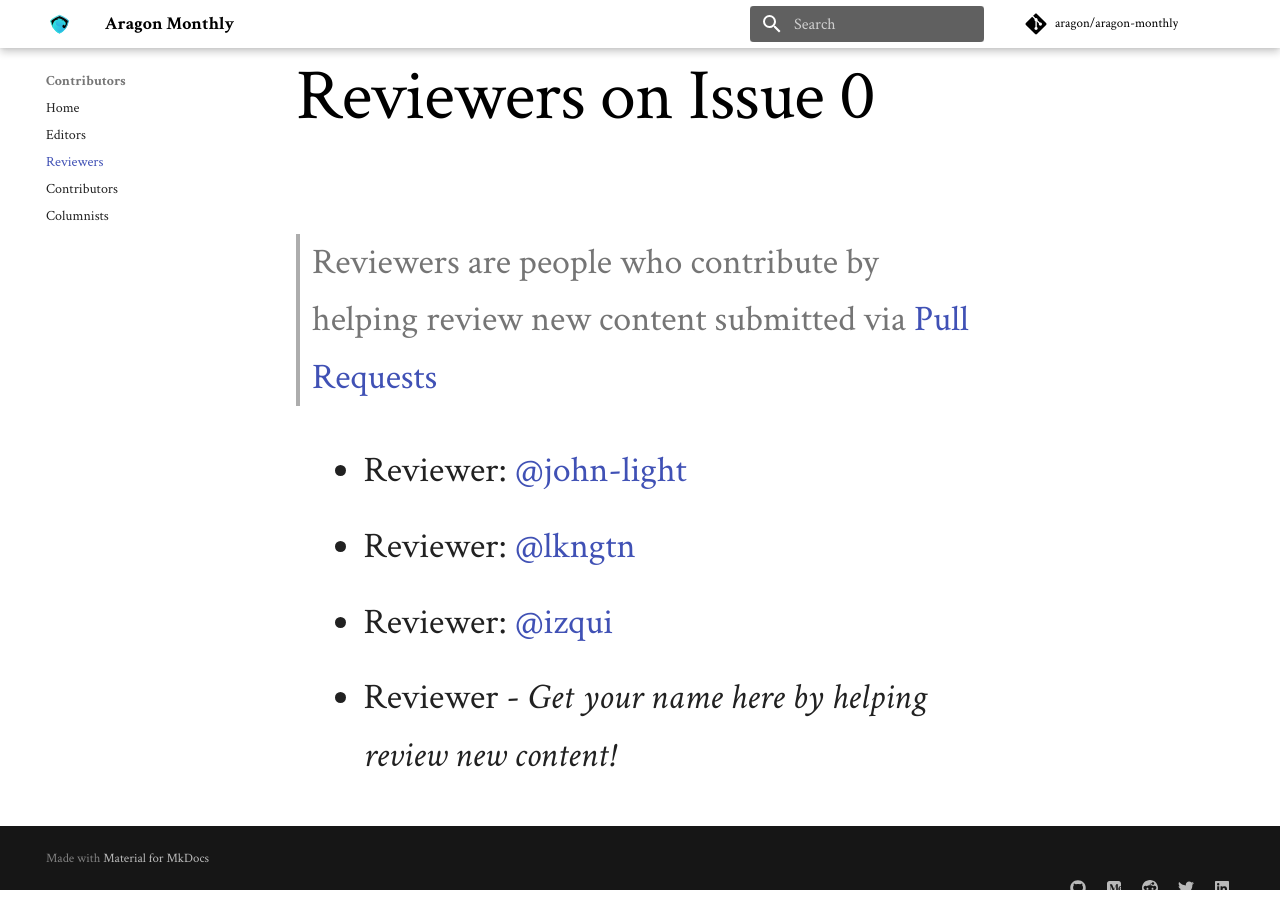
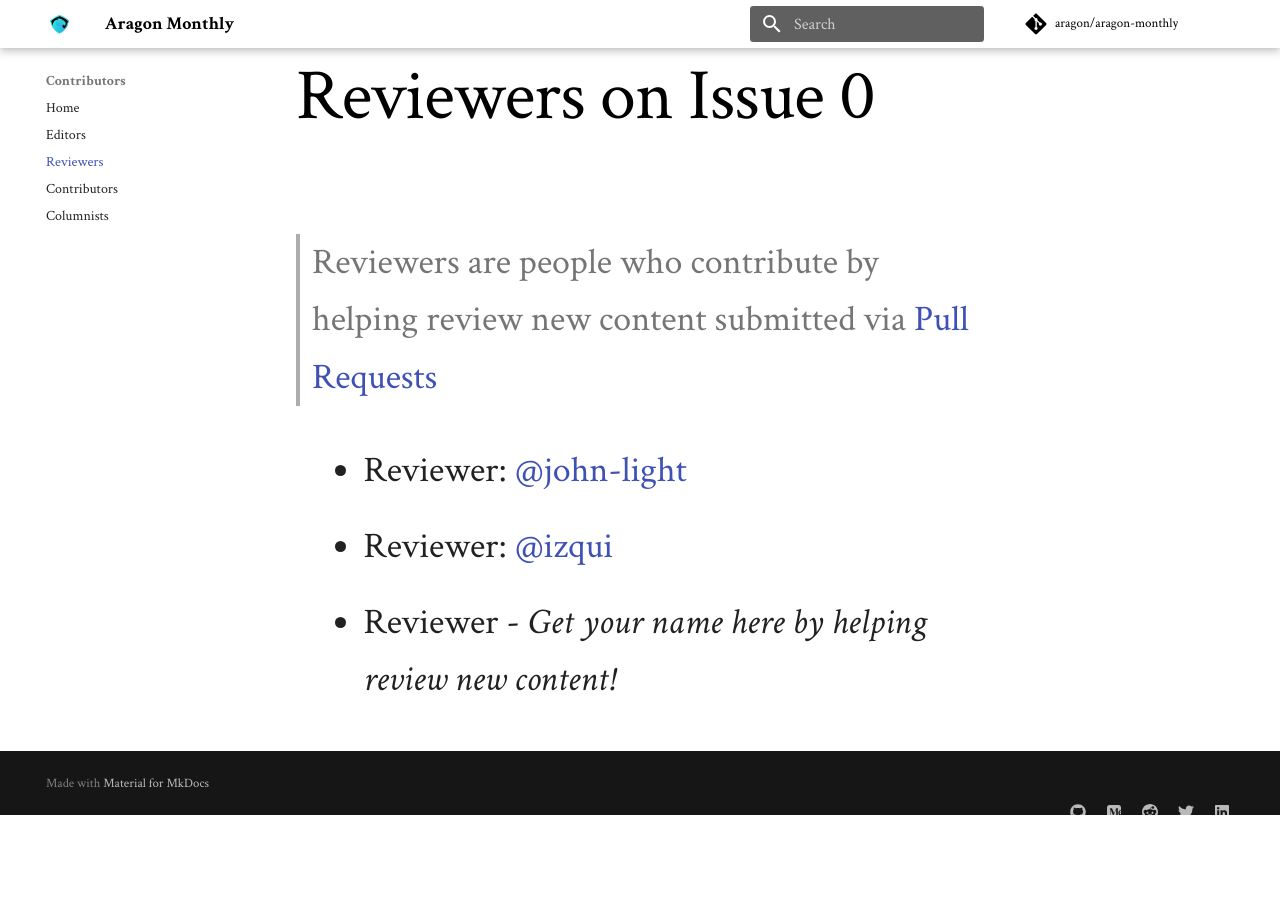
Before and after one commit to aragon/aragon-monthly, an MkDocs documentation site: the page built from docs/contributors/reviewers.md, in a window 1280 px wide and 900 px high, scrolled down 88 px. Built offline with MkDocs 1.6.1 and Material for MkDocs 9.7.7, drawn with Linux system fonts in a browser that asks for light colours; comment, search, counter and statistics services are not loaded; old or Windows-style settings are respelled for this version of MkDocs; after the commit the page ends 912 px from its top, so only the background shows below that.

Commit message:
remove lkngtn from reviewers

```diff
--- a/docs/contributors/reviewers.md
+++ b/docs/contributors/reviewers.md
@@ -2,7 +2,6 @@
 > Reviewers are people who contribute by helping review new content submitted via [Pull Requests](https://github.com/aragon/aragon-monthly/pulls)
 
 - Reviewer: [@john-light](https://github.com/john-light)
-- Reviewer: [@lkngtn](https://github.com/lkngtn)
 - Reviewer: [@izqui](https://github.com/izqui)
 
 - Reviewer - _Get your name here by helping review new content!_
```
